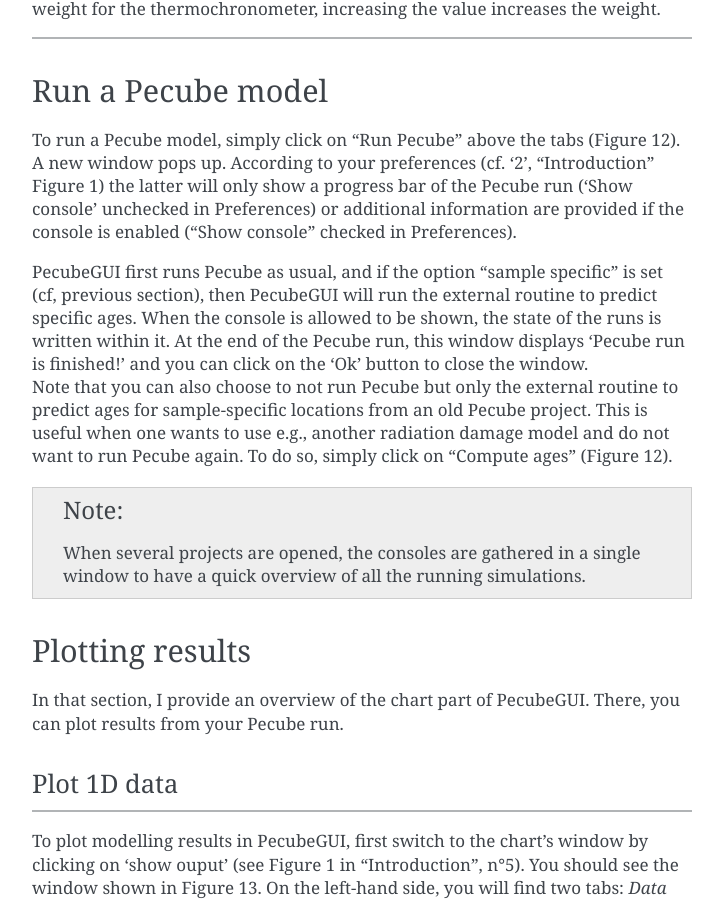
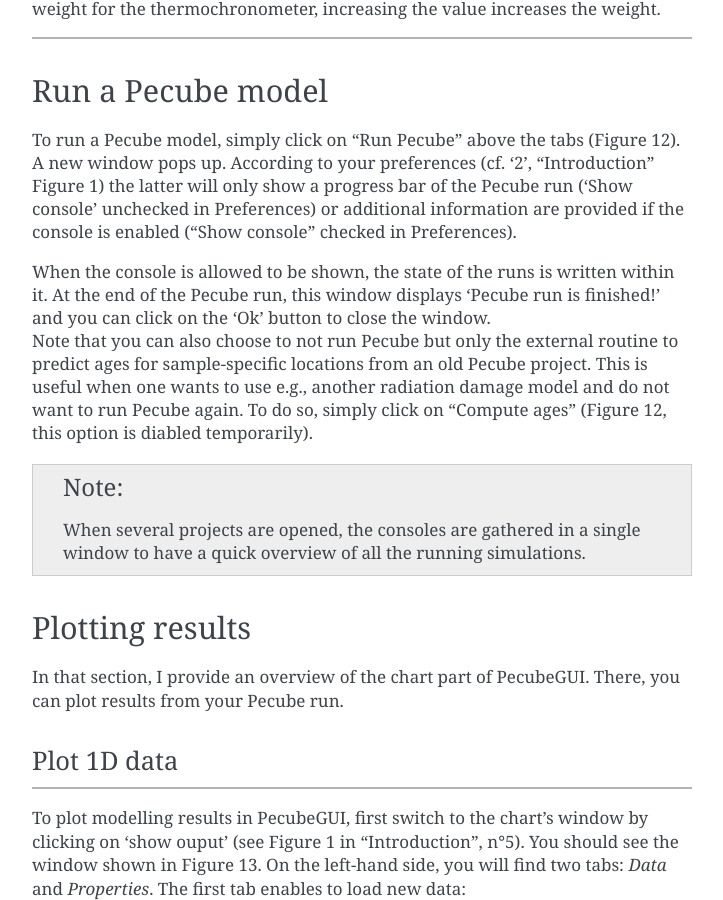
Before and after one commit to MBernAca/PecubeGUI_Doc, a Sphinx documentation site: the page built from docs/source/Usage.rst, in a window 1280 px wide and 900 px high, scrolled down 15068 px. Shown: the whole window, without its empty margins (388-1111 px from the left). Built offline with Sphinx 7.4.7, drawn with Linux system fonts in a browser that asks for light colours.

Commit message:
Update Usage.rst

```diff
--- a/docs/source/Usage.rst
+++ b/docs/source/Usage.rst
@@ -314,8 +314,8 @@
 
 | To run a Pecube model, simply click on “Run Pecube” above the tabs (Figure 12). A new window pops up. According to your preferences (cf. ‘2’, "Introduction" Figure 1) the latter will only show a progress bar of the Pecube run (‘Show console’ unchecked in Preferences) or additional information are provided if the console is enabled ("Show console” checked in Preferences).
 
-| PecubeGUI first runs Pecube as usual, and if the option “sample specific” is set (cf, previous section), then PecubeGUI will run the external routine to predict specific ages. When the console is allowed to be shown, the state of the runs is written within it. At the end of the Pecube run, this window displays ‘Pecube run is finished!’ and you can click on the ‘Ok’ button to close the window.
-| Note that you can also choose to not run Pecube but only the external routine to predict ages for sample-specific locations from an old Pecube project. This is useful when one wants to use e.g., another radiation damage model and do not want to run Pecube again. To do so, simply click on "Compute ages" (Figure 12).
+| When the console is allowed to be shown, the state of the runs is written within it. At the end of the Pecube run, this window displays ‘Pecube run is finished!’ and you can click on the ‘Ok’ button to close the window.
+| Note that you can also choose to not run Pecube but only the external routine to predict ages for sample-specific locations from an old Pecube project. This is useful when one wants to use e.g., another radiation damage model and do not want to run Pecube again. To do so, simply click on "Compute ages" (Figure 12, this option is diabled temporarily).
 
 .. note::
   When several projects are opened, the consoles are gathered in a single window to have a quick overview of all the running simulations.
```
